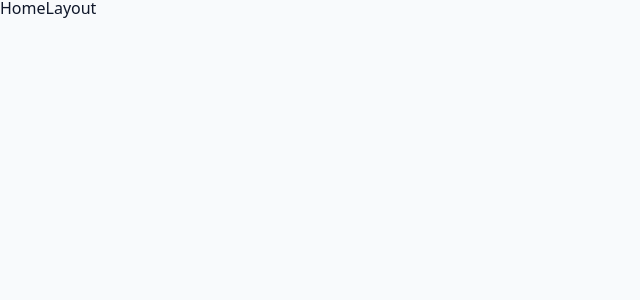
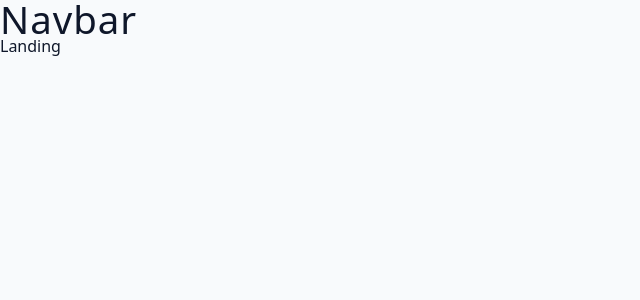
Before and after one commit to niharika1102/Jobify, a React (Vite) app in the folder client/: page / in a window 1280 px wide. Shown: the top 300 px of the page, without its empty margins (0-640 px from the left). Built offline with nearby package versions, Linux system fonts and the light colour scheme.

Commit message:
Nested route setup
Setup nested route and the index for parent route

```diff
--- a/client/src/App.jsx
+++ b/client/src/App.jsx
@@ -15,18 +15,24 @@ const router = createBrowserRouter([
   {
     path: "/",
     element: <HomeLayout />,
+    children: [
+      {         // to setup the index page for parent route. i.e., this page will be displayed on the parent page
+        index: true,
+        element: <Landing />,
       },
       {
-    path: "/dashboard",
+        path: "dashboard",
         element: <DashboardLayout />,
       },
       {
-    path: "/register",
+        path: "register",
         element: <Register />,
       },
       {
-    path: "/login",
+        path: "login",
         element: <Login />,
+      },
+    ],
   },
 ]);
 
--- a/client/src/pages/HomeLayout.jsx
+++ b/client/src/pages/HomeLayout.jsx
@@ -1,10 +1,14 @@
 /* eslint-disable no-unused-vars */
-import React from 'react'
+import React from "react";
+import { Outlet } from "react-router-dom";
 
 const HomeLayout = () => {
   return (
-    <div>HomeLayout</div>
-  )
-}
+    <>
+      <h2>Navbar</h2>
+      <Outlet /> {/*To utilize this as a prent route and project the content of children route*/}
+    </>
+  );
+};
 
-export default HomeLayout
+export default HomeLayout;
```
Lines whose indentation alone changed are shown as unchanged.
